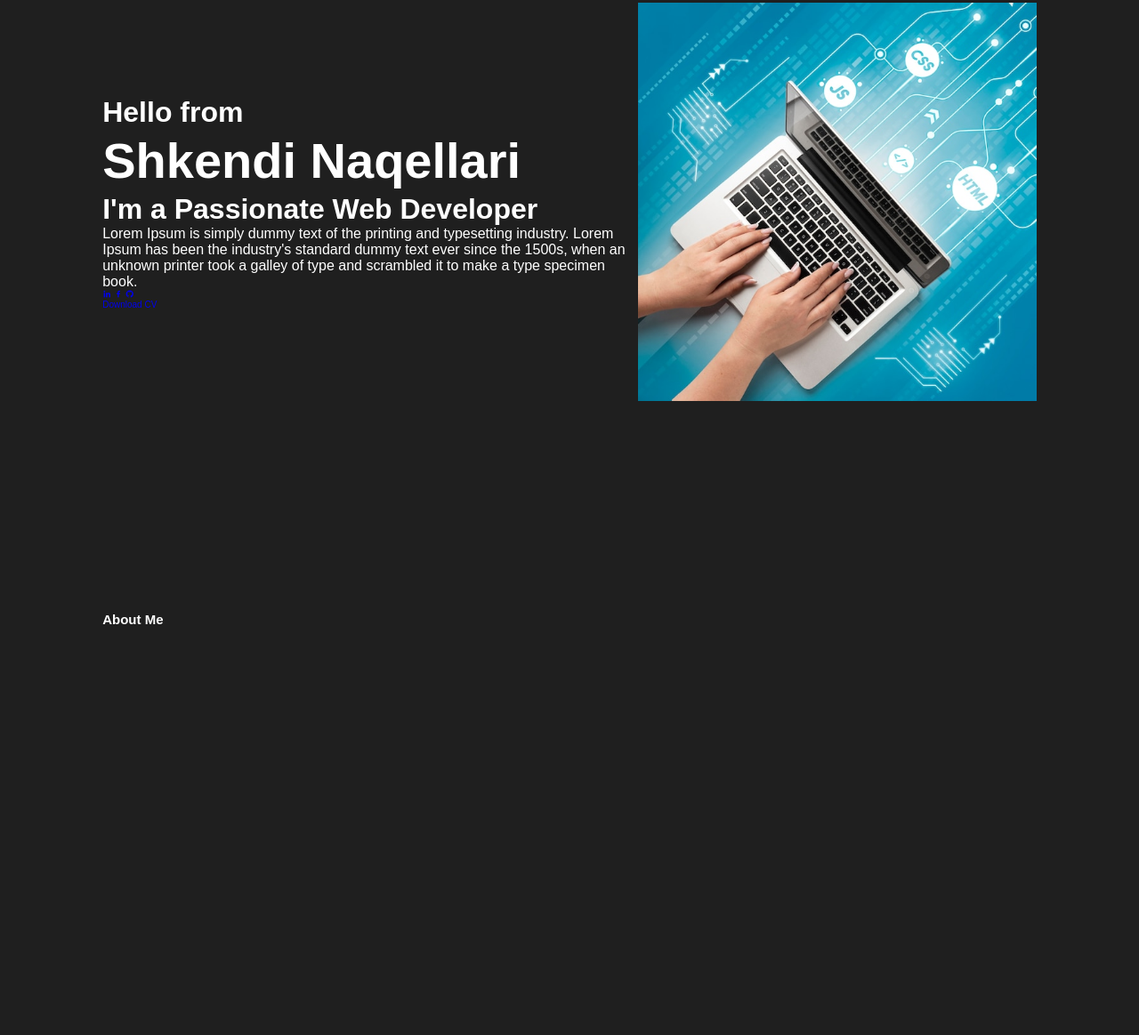
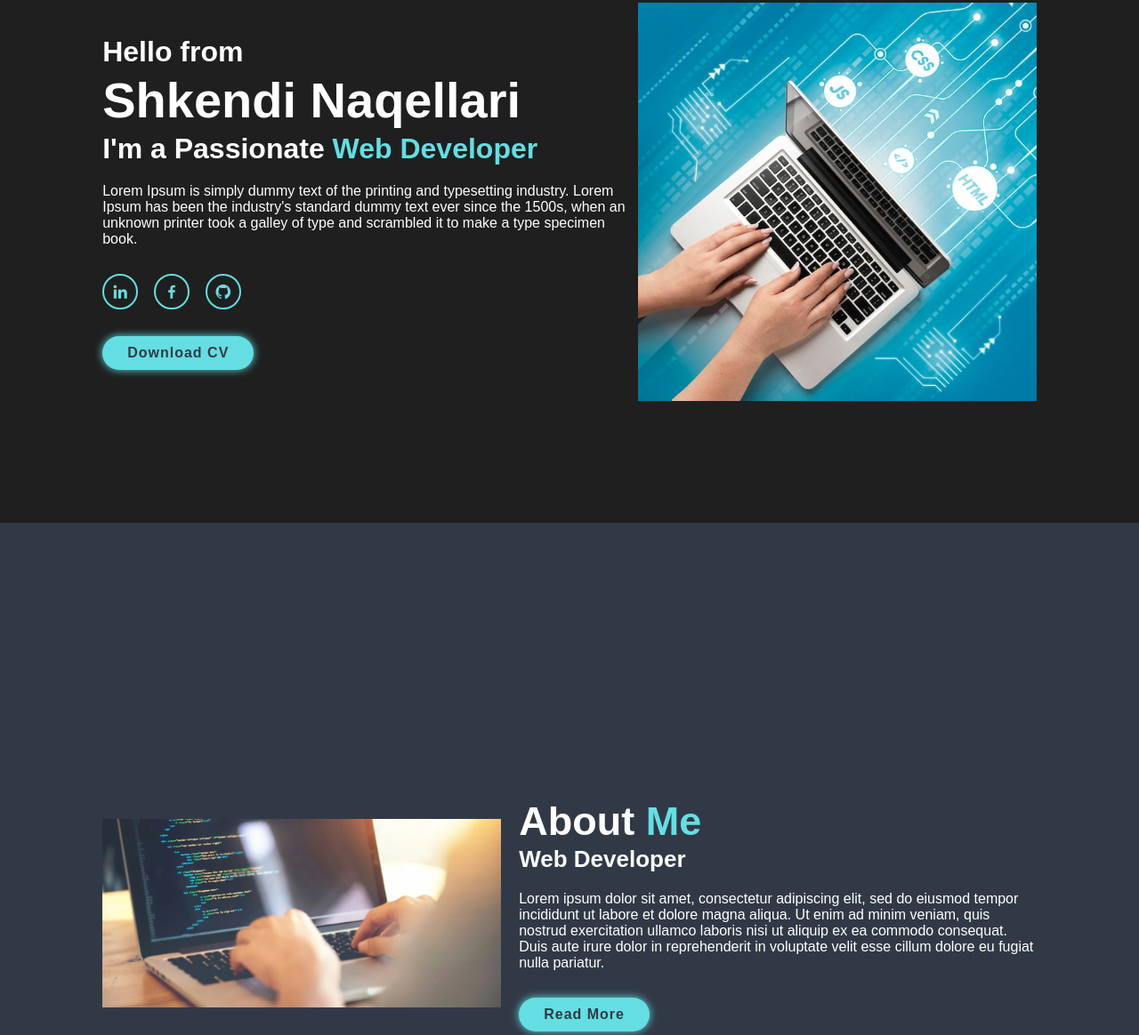
Before and after one commit to shkendi/personal-portfolio, a plain HTML site: page challenge 6/starter/index.html in a window 1280 px wide. Shown: the part 212-1376 px from the top of the page at 89% size. Drawn offline with nearby package versions, Linux system fonts and the light colour scheme.

Commit message:
added html and css for the about page

```diff
--- a/challenge 6/starter/css/style.css
+++ b/challenge 6/starter/css/style.css
@@ -15,7 +15,7 @@
   --bg-color: #1f1f1f;
   --second-bg-color: #323946;
   --text-color: #fff;
-  --main-color: #00ef;
+  --main-color: rgb(100, 222, 227);
 }
 
 html {
@@ -62,7 +62,6 @@ section {
 .navbar a:hover,
 .navbar a.active {
   color: var(--main-color);
-
 }
 
 #menu-icon {
@@ -85,6 +84,14 @@ section {
   font-weight: 700;
 }
 
+.home-content h3:nth-of-type(2) {
+  margin-bottom: 2rem;
+}
+
+span {
+  color: var(--main-color);
+}
+
 .home-content h1 {
   font-size: 5.6rem;
   font-weight: 700;
@@ -93,6 +100,75 @@ section {
 
 .home-content p {
   font-size: 1.6rem;
+}
+
+.social-media a {
+  display: inline-flex;
+  justify-content: center;
+  align-items: center;
+  width: 4rem;
+  height: 4rem;
+  background: transparent;
+  border: 0.2rem solid var(--main-color);
+  border-radius: 50%;
+  font-size: 2rem;
+  color: var(--main-color);
+  margin: 3rem 1.5rem 3rem 0;
+  transition: 0.5s ease;
+}
+
+.social-media a:hover {
+  background: var(--main-color);
+  color: var(--second-bg-color);
+  box-shadow: 0 0 1rem var(--main-color);
+}
+
+.btn {
+  display: inline-block;
+  padding: 1rem 2.8rem;
+  background: var(--main-color);
+  border-radius: 4rem;
+  box-shadow: 0 0 1rem var(--main-color);
+	font-size: 1.6rem;
+	color: var(--second-bg-color);
+	letter-spacing: .1rem;
+	font-weight: 600;
+	transition: .5s ease;
+}
+
+.btn:hover {
+  box-shadow: none;
+}
+
+.about {
+	display: flex;
+	justify-content: center;
+	align-items: center;
+	gap: 2rem;
+	background: var(--second-bg-color);
+}
+
+.about-img img {
+	width: 35vw;
+}
+
+.heading {
+	text-align: center;
+	font-size: 4.5rem;
+}
+
+.about-content h2 {
+	text-align: left;
+	line-height: 1.2;
+}
+
+.about-content h3 {
+	font-size: 2.6rem;
+}
+
+.about-content p {
+	font-size: 1.6rem;
+	margin: 2rem 0 3rem;
 }
 
 /* body {
--- a/challenge 6/starter/index.html
+++ b/challenge 6/starter/index.html
@@ -54,10 +54,18 @@
       </div>
     </section>
 
-    <main class="page-wrapper">
-      <!-- about me -->
-      <section class="page-section" id="about">
-        <h2>About Me</h2>
+
+      <!-- about me section -->
+      <section class="about" id="about">
+				<div class="about-img">
+					<img src="images/about.png" alt="about page image">
+				</div>
+				<div class="about-content">
+        <h2 class="heading">About <span>Me</span></h2>
+				<h3>Web Developer</h3>
+				<p>Lorem ipsum dolor sit amet, consectetur adipiscing elit, sed do eiusmod tempor incididunt ut labore et dolore magna aliqua. Ut enim ad minim veniam, quis nostrud exercitation ullamco laboris nisi ut aliquip ex ea commodo consequat. Duis aute irure dolor in reprehenderit in voluptate velit esse cillum dolore eu fugiat nulla pariatur.</p>
+				<a href="#" class="btn">Read More</a>
+			</div>
       </section>
 
       <!-- portfolio container -->
@@ -69,6 +77,5 @@
       <section class="page-section contact" id="contact">
         <h2>Contact Me</h2>
       </section>
-    </main>
   </body>
 </html>
```
Also changed, not shown: challenge 6/starter/images/about.png (renamed from challenge 6/starter/images/home.png). Lines whose indentation alone changed are shown as unchanged.
